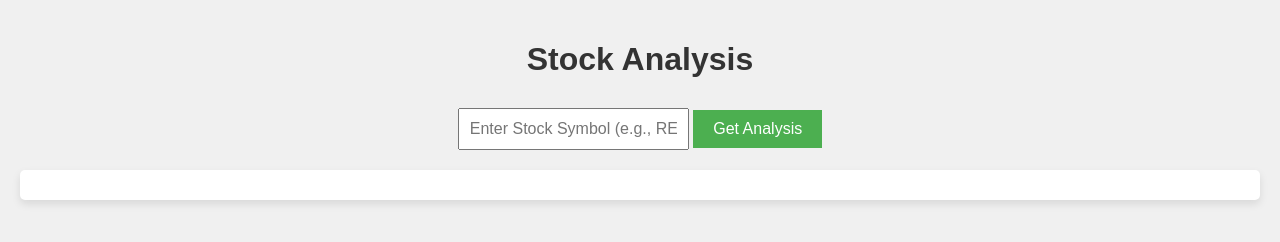
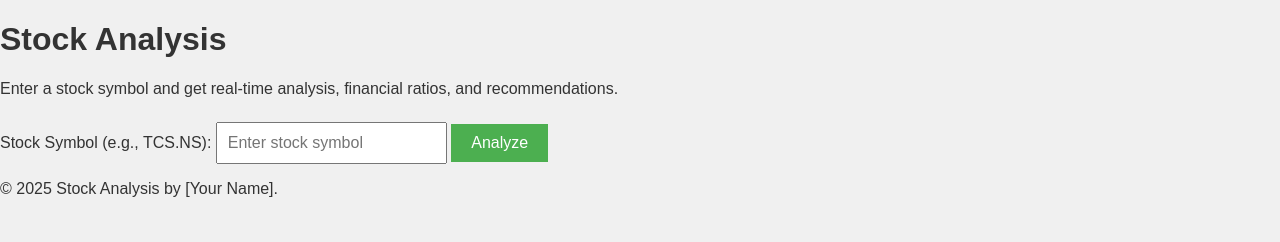
Before and after one commit to bkenterprise87/Bk-Stock-Analysis-Script, a plain HTML site: page index.html in a window 1280 px wide. Drawn offline with Linux system fonts and the light colour scheme.

Commit message:
index.html

```diff
--- a/index.html
+++ b/index.html
@@ -7,15 +7,26 @@
     <link rel="stylesheet" href="style.css">
 </head>
 <body>
-  <div class="container">
+    <header>
         <h1>Stock Analysis</h1>
-    <input type="text" id="stock-symbol" placeholder="Enter Stock Symbol (e.g., RELIANCE)" />
-    <button onclick="fetchStockData()">Get Analysis</button>
+        <p>Enter a stock symbol and get real-time analysis, financial ratios, and recommendations.</p>
+    </header>
 
-    <div id="stock-info" class="stock-info">
-      <!-- Stock data will be displayed here -->
+    <main>
+        <form id="stock-form">
+            <label for="stock-symbol">Stock Symbol (e.g., TCS.NS):</label>
+            <input type="text" id="stock-symbol" placeholder="Enter stock symbol" required>
+            <button type="submit">Analyze</button>
+        </form>
+
+        <div id="results">
+            <!-- Results will be displayed here -->
         </div>
-  </div>
+    </main>
+
+    <footer>
+        <p>&copy; 2025 Stock Analysis by [Your Name].</p>
+    </footer>
 
     <script src="script.js"></script>
 </body>
```
Lines whose indentation alone changed are shown as unchanged.
